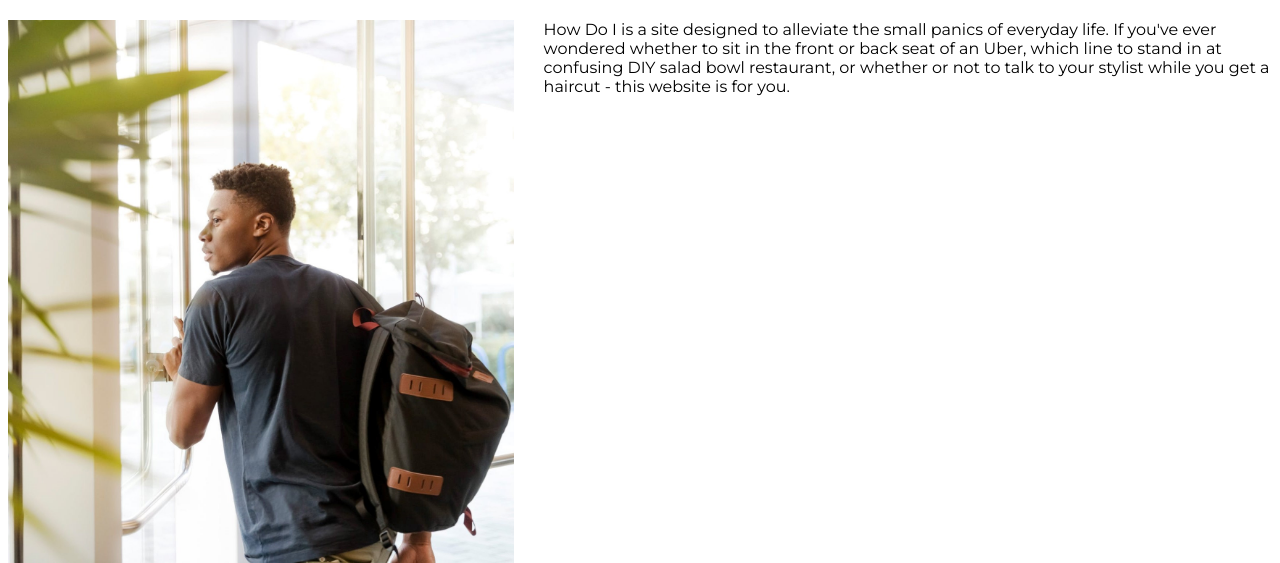
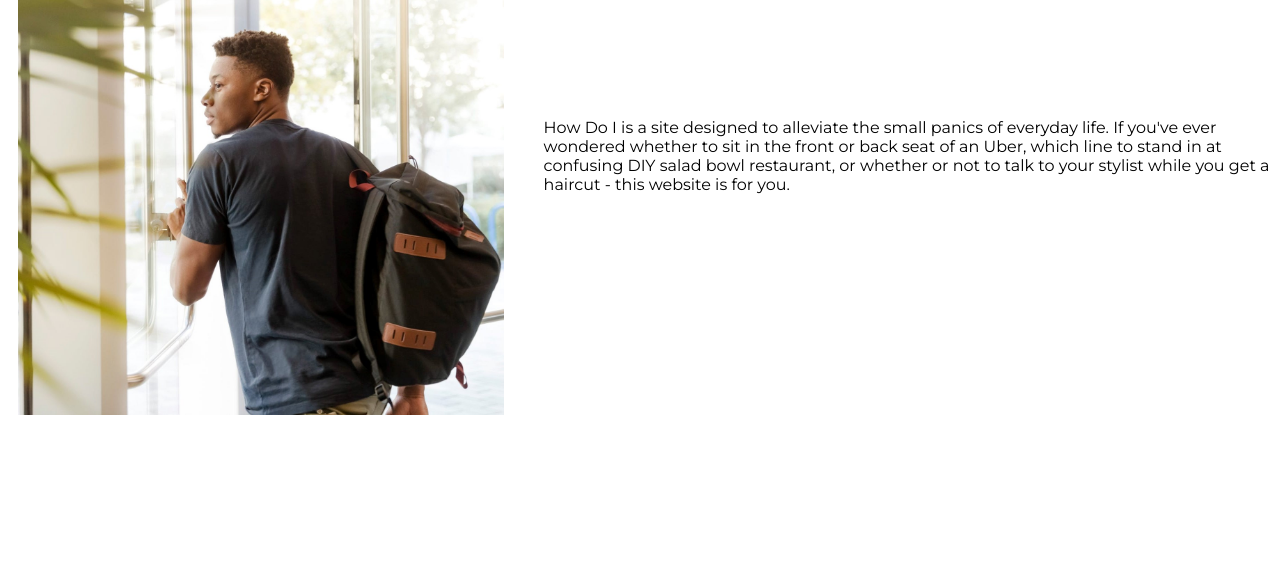
Before and after one commit to karolinaszenkiel/ADDA-Final-Project, a plain HTML site: page about.html in a window 1280 px wide. Shown: the part 272-835 px from the top of the page. After the commit the page ends 800 px from the top, so only its background shows below. Drawn offline with Linux system fonts and the light colour scheme; a web font is replaced by a local one.

Commit message:
flexbox updated about page

```diff
--- a/about.html
+++ b/about.html
@@ -1,31 +1,41 @@
 <!DOCTYPE html>
 <html>
+
 <head>
 	<title>How Do I</title>
 	<link rel="stylesheet" type="text/css" href="style.css">
 	<link href="https://fonts.googleapis.com/css?family=Montserrat" rel="stylesheet">
 	<link href="https://fonts.googleapis.com/css?family=Baloo+Thambi" rel="stylesheet">
 </head>
+
 <body>
 	<div id="banner">
-		<header><h1 id="websiteTitle">How Do I</h1></header>
+		<header>
+			<h1 id="websiteTitle">How Do I</h1>
+		</header>
 		<p id="subtitle">Life can be hard to navigate, but it doesn't have to be.</p>
 	</div>
 	<nav>
 		<div class="topnav">
 			<a href="index.html">Home</a>
-		  <a class="active" href="about.html">About</a>
+			<a class="active" href="about.html">About</a>
 			<a href="howtouse.html">How To Use</a>
 			<a href="submit.html">Submit</a>
 			<a href="contact.html">Contact</a>
-	  <input type="text" placeholder="How do I...">
-</div>
+			<input type="text" placeholder="How do I...">
+		</div>
 	</nav>
-	<h1 class="mainpagetitle">About</h1>
-	<img src="dude.jpeg" class="sideimage">
-	<p class="bodytext">How Do I is a site designed to alleviate the small panics of everyday life.  If you've ever wondered whether to sit in the front or back seat of an Uber, which line to stand in at confusing DIY salad bowl restaurant, or whether or not to talk to your stylist while you get a haircut - this website is for you.  </p>
+
+	<main class="flexbox-container">
+		<div class="sideimage">
+			<img src="dude.jpeg" >
+		</div>
+		<p class="bodytext">How Do I is a site designed to alleviate the small panics of everyday life. If you've ever wondered whether to sit in the front or back seat of an Uber, which line to stand in at confusing DIY salad bowl restaurant, or whether
+			or not to talk to your stylist while you get a haircut - this website is for you. </p>
+	</main>
 	<aside>
 
 	</aside>
 </body>
+
 </html>
--- a/style.css
+++ b/style.css
@@ -121,6 +121,11 @@ h1{
 	font-size: 40pt;
 }
 
+/*----------------------MAIN SECTION FORMATTING---------------*/
+.flexbox-container {
+	display: flex;
+}
+
 /*-------------------GENERAL PAGE FORMAT------------------*/
 
 .mainpagetitle{
@@ -128,11 +133,16 @@ h1{
 
 }
 .sideimage{
-	position: relative;
-	width: 40%;
-	float: left;
+	flex-basis: 40%;
 	padding-right: 30px;
+	margin: 10px;
 }
 
-.bodyText{
+.sideimage img {
+	width: 100%;
 }
+
+.bodytext{
+	align-self: center;
+	flex-basis: 60%;
+}
```
